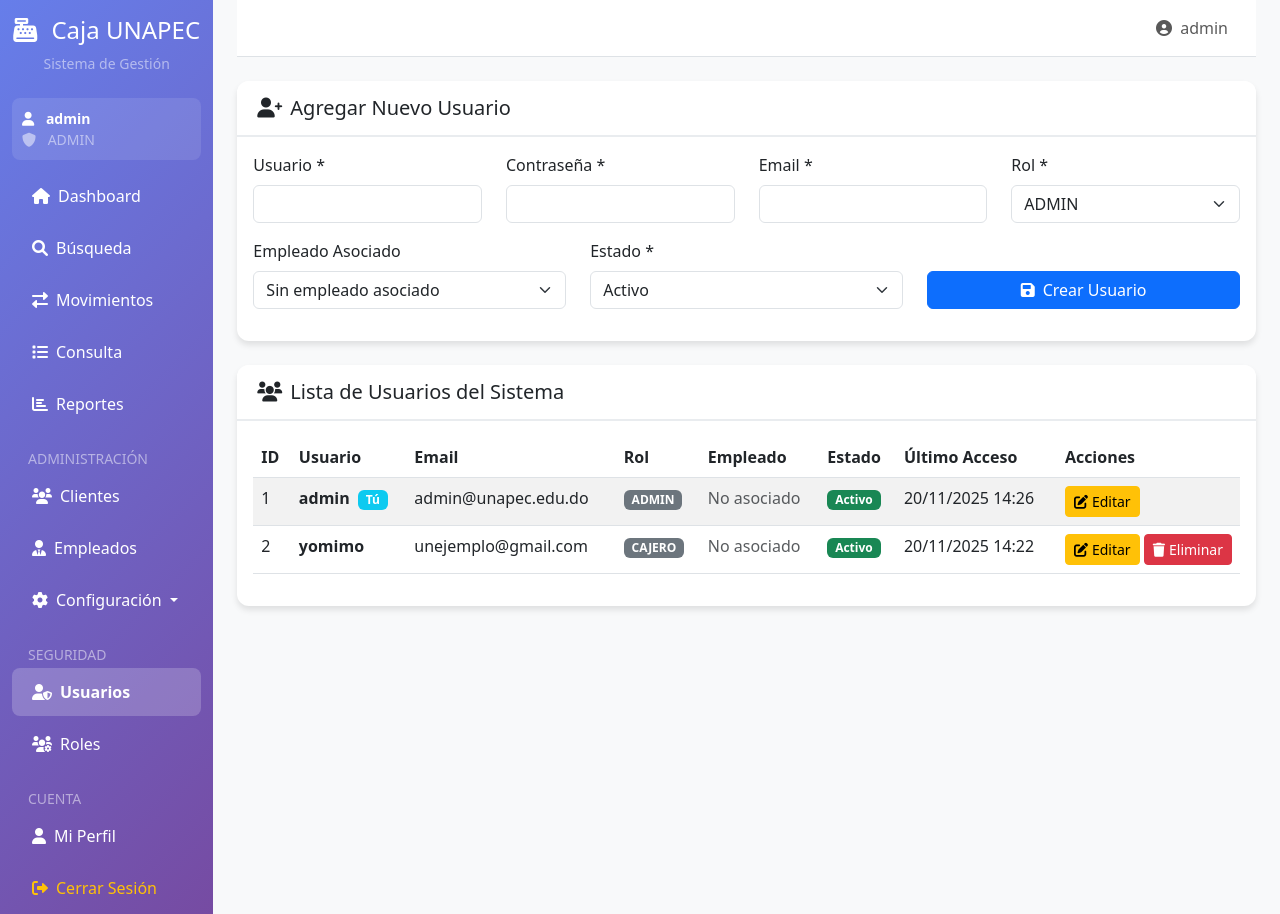
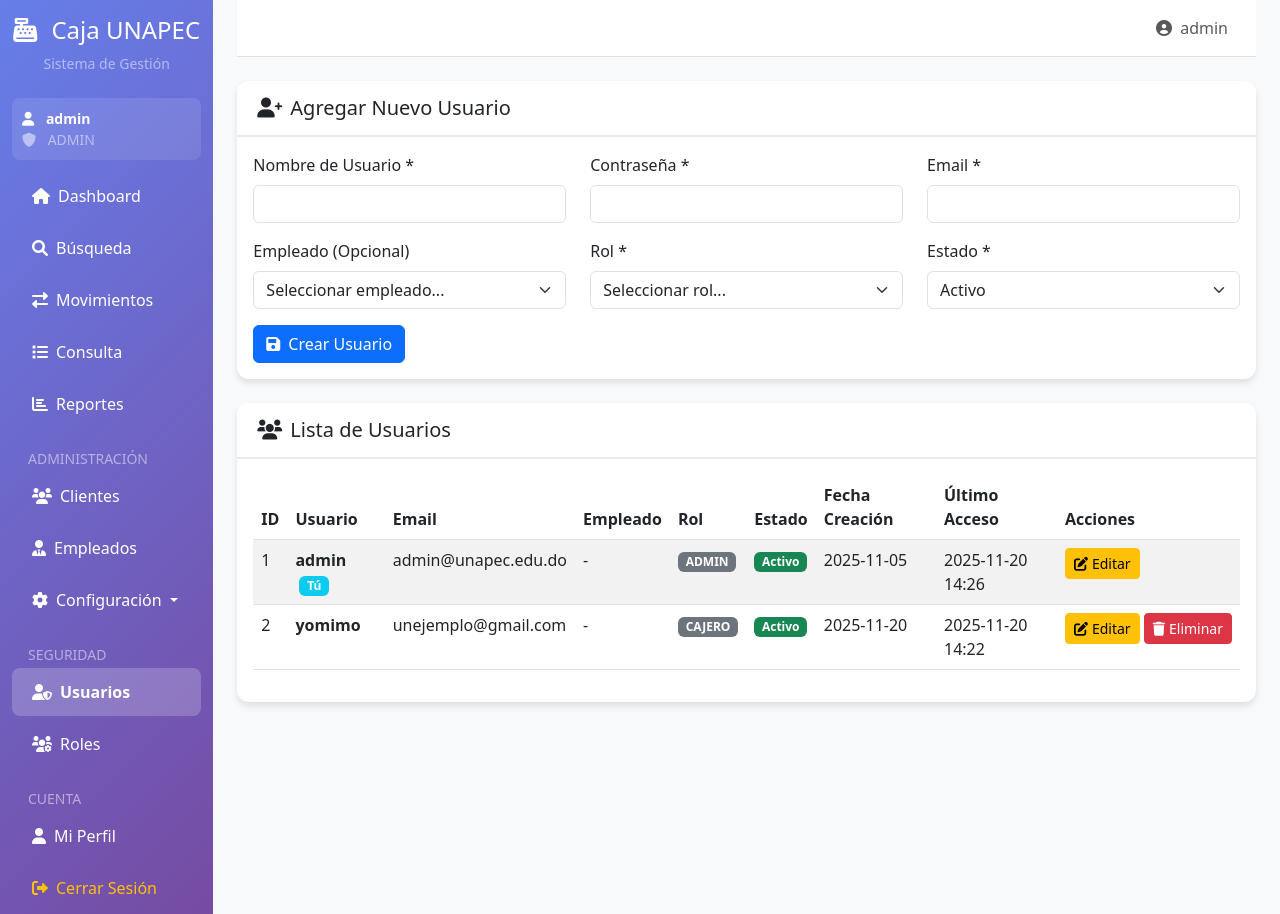
Before and after one commit to DelfinoSquare/ultra-gestion-caja-unapec, a Flask app: page /admin/usuarios in a window 1280 px wide. Run offline with Flask 3, Linux system fonts and the light colour scheme; a user stored in the database is signed in; data comes from the database, SQL or seed files in the repository; both versions use the stored data as it was after the commit.

Commit message:
creacion de usuarios

```diff
--- a/app.py
+++ b/app.py
@@ -537,7 +537,12 @@
         rol_id = request.form['rol_id']
         estado = request.form['estado']
 
-        # Validaciones
+        # Validaciones básicas
+        if not username or not password or not email:
+            flash('Todos los campos obligatorios deben ser completados', 'danger')
+            return redirect(url_for('admin_usuarios'))
+
+        # Verificar si el usuario ya existe
         if Usuario.query.filter_by(username=username).first():
             flash('Ya existe un usuario con ese nombre', 'danger')
             return redirect(url_for('admin_usuarios'))
@@ -546,9 +551,13 @@
             flash('Ya existe un usuario con ese email', 'danger')
             return redirect(url_for('admin_usuarios'))
 
+        # Generar hash de la contraseña
+        password_hash = generate_password_hash(password)
+
+        # Crear nuevo usuario
         nuevo_usuario = Usuario(
             username=username,
-            password=generate_password_hash(password),
+            password=password_hash,
             email=email,
             empleado_id=empleado_id if empleado_id else None,
             rol_id=rol_id,
@@ -557,7 +566,10 @@
 
         db.session.add(nuevo_usuario)
         db.session.commit()
-        flash('Usuario creado correctamente', 'success')
+
+        # Obtener el rol asignado para mostrar en el mensaje
+        rol_asignado = Rol.query.get(rol_id)
+        flash(f'Usuario {username} creado correctamente con rol {rol_asignado.nombre}', 'success')
 
     except Exception as e:
         db.session.rollback()
--- a/templates/admin_usuarios.html
+++ b/templates/admin_usuarios.html
@@ -5,7 +5,6 @@
 {% block content %}
 <div class="row">
     <div class="col-12">
-        <!-- Formulario para agregar usuario -->
         <div class="card mb-4">
             <div class="card-header">
                 <h5 class="card-title mb-0">
@@ -15,34 +14,35 @@
             <div class="card-body">
                 <form method="POST" action="{{ url_for('agregar_usuario') }}">
                     <div class="row">
-                        <div class="col-md-3 mb-3">
-                            <label class="form-label">Usuario *</label>
+                        <div class="col-md-4 mb-3">
+                            <label class="form-label">Nombre de Usuario *</label>
                             <input type="text" class="form-control" name="username" required>
                         </div>
-                        <div class="col-md-3 mb-3">
+                        <div class="col-md-4 mb-3">
                             <label class="form-label">Contraseña *</label>
                             <input type="password" class="form-control" name="password" required>
                         </div>
-                        <div class="col-md-3 mb-3">
+                        <div class="col-md-4 mb-3">
                             <label class="form-label">Email *</label>
                             <input type="email" class="form-control" name="email" required>
-                        </div>
-                        <div class="col-md-3 mb-3">
-                            <label class="form-label">Rol *</label>
-                            <select class="form-select" name="rol_id" required>
-                                {% for rol in roles %}
-                                <option value="{{ rol.id }}">{{ rol.nombre }}</option>
-                                {% endfor %}
-                            </select>
                         </div>
                     </div>
                     <div class="row">
                         <div class="col-md-4 mb-3">
-                            <label class="form-label">Empleado Asociado</label>
+                            <label class="form-label">Empleado (Opcional)</label>
                             <select class="form-select" name="empleado_id">
-                                <option value="">Sin empleado asociado</option>
+                                <option value="">Seleccionar empleado...</option>
                                 {% for empleado in empleados %}
                                 <option value="{{ empleado.id }}">{{ empleado.nombre }}</option>
+                                {% endfor %}
+                            </select>
+                        </div>
+                        <div class="col-md-4 mb-3">
+                            <label class="form-label">Rol *</label>
+                            <select class="form-select" name="rol_id" required>
+                                <option value="">Seleccionar rol...</option>
+                                {% for rol in roles %}
+                                <option value="{{ rol.id }}">{{ rol.nombre }} - {{ rol.descripcion }}</option>
                                 {% endfor %}
                             </select>
                         </div>
@@ -53,8 +53,10 @@
                                 <option value="Inactivo">Inactivo</option>
                             </select>
                         </div>
-                        <div class="col-md-4 mb-3 d-flex align-items-end">
-                            <button type="submit" class="btn btn-primary w-100">
+                    </div>
+                    <div class="row">
+                        <div class="col-md-12">
+                            <button type="submit" class="btn btn-primary">
                                 <i class="fas fa-save me-2"></i>Crear Usuario
                             </button>
                         </div>
@@ -63,11 +65,10 @@
             </div>
         </div>
 
-        <!-- Lista de usuarios -->
         <div class="card">
             <div class="card-header">
                 <h5 class="card-title mb-0">
-                    <i class="fas fa-users me-2"></i>Lista de Usuarios del Sistema
+                    <i class="fas fa-users me-2"></i>Lista de Usuarios
                 </h5>
             </div>
             <div class="card-body">
@@ -78,9 +79,10 @@
                                 <th>ID</th>
                                 <th>Usuario</th>
                                 <th>Email</th>
+                                <th>Empleado</th>
                                 <th>Rol</th>
-                                <th>Empleado</th>
                                 <th>Estado</th>
+                                <th>Fecha Creación</th>
                                 <th>Último Acceso</th>
                                 <th class="table-actions">Acciones</th>
                             </tr>
@@ -96,36 +98,29 @@
                                     {% endif %}
                                 </td>
                                 <td>{{ usuario.email }}</td>
+                                <td>{{ usuario.empleado.nombre if usuario.empleado else '-' }}</td>
                                 <td>
                                     <span class="badge bg-secondary">{{ usuario.rol.nombre }}</span>
-                                </td>
-                                <td>
-                                    {% if usuario.empleado %}
-                                    {{ usuario.empleado.nombre }}
-                                    {% else %}
-                                    <span class="text-muted">No asociado</span>
-                                    {% endif %}
                                 </td>
                                 <td>
                                     <span class="badge bg-{% if usuario.estado == 'Activo' %}success{% else %}danger{% endif %}">
                                         {{ usuario.estado }}
                                     </span>
                                 </td>
+                                <td>{{ usuario.fecha_creacion.strftime('%Y-%m-%d') }}</td>
                                 <td>
                                     {% if usuario.ultimo_acceso %}
-                                    {{ usuario.ultimo_acceso.strftime('%d/%m/%Y %H:%M') }}
+                                        {{ usuario.ultimo_acceso.strftime('%Y-%m-%d %H:%M') }}
                                     {% else %}
                                         <span class="text-muted">Nunca</span>
                                     {% endif %}
                                 </td>
                                 <td class="table-actions">
-                                    <button type="button" class="btn btn-sm btn-warning" data-bs-toggle="modal" data-bs-target="#editUserModal{{ usuario.id }}">
+                                    <button type="button" class="btn btn-sm btn-warning" data-bs-toggle="modal" data-bs-target="#editModal{{ usuario.id }}">
                                         <i class="fas fa-edit me-1"></i>Editar
                                     </button>
                                     {% if usuario.id != current_user.id %}
-                                    <a href="{{ url_for('eliminar_usuario', id=usuario.id) }}"
-                                       class="btn btn-sm btn-danger"
-                                       onclick="return confirm('¿Está seguro de eliminar este usuario?')">
+                                    <a href="{{ url_for('eliminar_usuario', id=usuario.id) }}" class="btn btn-sm btn-danger" onclick="return confirm('¿Está seguro de eliminar este usuario?')">
                                         <i class="fas fa-trash me-1"></i>Eliminar
                                     </a>
                                     {% endif %}
@@ -133,32 +128,31 @@
                             </tr>
 
                             <!-- Modal de Edición -->
-                            <div class="modal fade" id="editUserModal{{ usuario.id }}" tabindex="-1">
-                                <div class="modal-dialog modal-lg">
+                            <div class="modal fade" id="editModal{{ usuario.id }}" tabindex="-1">
+                                <div class="modal-dialog">
                                     <div class="modal-content">
                                         <div class="modal-header">
-                                            <h5 class="modal-title">Editar Usuario: {{ usuario.username }}</h5>
+                                            <h5 class="modal-title">Editar Usuario</h5>
                                             <button type="button" class="btn-close" data-bs-dismiss="modal"></button>
                                         </div>
                                         <form method="POST" action="{{ url_for('editar_usuario', id=usuario.id) }}">
                                             <div class="modal-body">
-                                                <div class="row">
-                                                    <div class="col-md-6 mb-3">
-                                                        <label class="form-label">Usuario</label>
-                                                        <input type="text" class="form-control" value="{{ usuario.username }}" readonly>
-                                                        <small class="form-text text-muted">El nombre de usuario no se puede cambiar</small>
-                                                    </div>
-                                                    <div class="col-md-6 mb-3">
+                                                <div class="mb-3">
                                                     <label class="form-label">Email *</label>
                                                     <input type="email" class="form-control" name="email" value="{{ usuario.email }}" required>
                                                 </div>
+                                                <div class="mb-3">
+                                                    <label class="form-label">Empleado</label>
+                                                    <select class="form-select" name="empleado_id">
+                                                        <option value="">Sin empleado asignado</option>
+                                                        {% for empleado in empleados %}
+                                                        <option value="{{ empleado.id }}" {% if usuario.empleado_id == empleado.id %}selected{% endif %}>
+                                                            {{ empleado.nombre }}
+                                                        </option>
+                                                        {% endfor %}
+                                                    </select>
                                                 </div>
-                                                <div class="row">
-                                                    <div class="col-md-6 mb-3">
-                                                        <label class="form-label">Nueva Contraseña</label>
-                                                        <input type="password" class="form-control" name="nueva_password" placeholder="Dejar vacío para mantener la actual">
-                                                    </div>
-                                                    <div class="col-md-6 mb-3">
+                                                <div class="mb-3">
                                                     <label class="form-label">Rol *</label>
                                                     <select class="form-select" name="rol_id" required>
                                                         {% for rol in roles %}
@@ -168,26 +162,17 @@
                                                         {% endfor %}
                                                     </select>
                                                 </div>
-                                                </div>
-                                                <div class="row">
-                                                    <div class="col-md-6 mb-3">
-                                                        <label class="form-label">Empleado Asociado</label>
-                                                        <select class="form-select" name="empleado_id">
-                                                            <option value="">Sin empleado asociado</option>
-                                                            {% for empleado in empleados %}
-                                                            <option value="{{ empleado.id }}" {% if usuario.empleado_id == empleado.id %}selected{% endif %}>
-                                                                {{ empleado.nombre }}
-                                                            </option>
-                                                            {% endfor %}
-                                                        </select>
-                                                    </div>
-                                                    <div class="col-md-6 mb-3">
+                                                <div class="mb-3">
                                                     <label class="form-label">Estado *</label>
                                                     <select class="form-select" name="estado" required>
                                                         <option value="Activo" {% if usuario.estado == 'Activo' %}selected{% endif %}>Activo</option>
                                                         <option value="Inactivo" {% if usuario.estado == 'Inactivo' %}selected{% endif %}>Inactivo</option>
                                                     </select>
                                                 </div>
+                                                <div class="mb-3">
+                                                    <label class="form-label">Nueva Contraseña (Opcional)</label>
+                                                    <input type="password" class="form-control" name="nueva_password" placeholder="Dejar vacío para mantener la actual">
+                                                    <div class="form-text">Solo complete si desea cambiar la contraseña</div>
                                                 </div>
                                             </div>
                                             <div class="modal-footer">
@@ -198,6 +183,10 @@
                                     </div>
                                 </div>
                             </div>
+                            {% else %}
+                            <tr>
+                                <td colspan="9" class="text-center text-muted">No hay usuarios registrados</td>
+                            </tr>
                             {% endfor %}
                         </tbody>
                     </table>
```
Also changed, not shown: instance/caja_unapec.db. Lines whose indentation alone changed are shown as unchanged.
